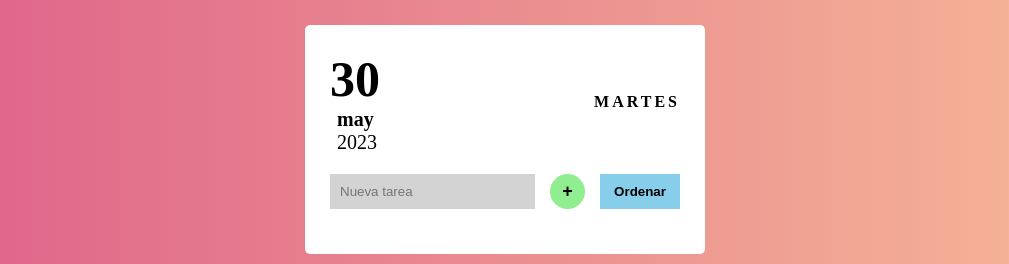
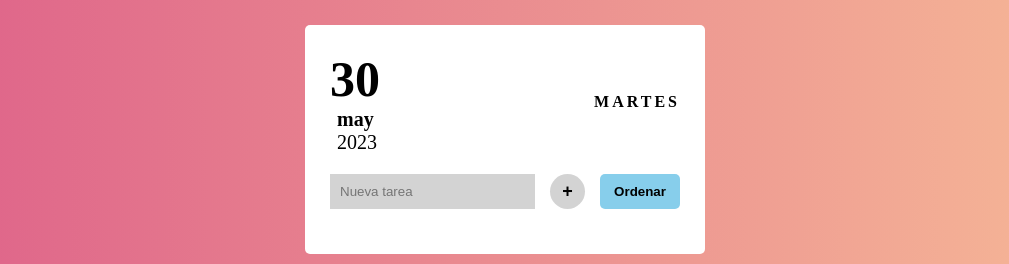
Before and after one commit to FacuBritez/Lista-De-Tareas, an Angular app: page / in a window 1280 px wide. Shown: the top 264 px of the page, without its empty margins (135-1144 px from the left). Built offline with nearby package versions, Linux system fonts and the light colour scheme.

Commit message:
Separando boton trash y cambiando detalles

```diff
--- a/src/app/components/lista/lista.component.sass
+++ b/src/app/components/lista/lista.component.sass
@@ -5,6 +5,9 @@
     width: 100%
     max-width: 350px
     border-radius: 5px
+
+
+// FECHA
 
 .date
     display: flex
@@ -27,6 +30,10 @@
 #dateYear
     margin-left: 7px
     font-size: 20px
+
+
+
+// FORM
 
 .form
     margin: 20px 0
@@ -53,11 +60,16 @@ input:focus
     height: 35px
     border-radius: 50%
     font-size: 18px
-    background-color: lightgreen
+    background-color: lightgrey
 
 .orderButton
     background-color: skyblue
-    columns: red
+    border-radius: 5px
+
+
+
+
+// TAREAS
 
 .task
     background-color: pink
@@ -66,8 +78,13 @@ input:focus
     color: black
     cursor: pointer
     border-radius: 5px
+    display: flex
+    justify-content: space-between
 
 .done
     background-color: lightgrey
     text-decoration: line-through
     color: darkgrey
+
+.button
+    margin-right: 0px
```
